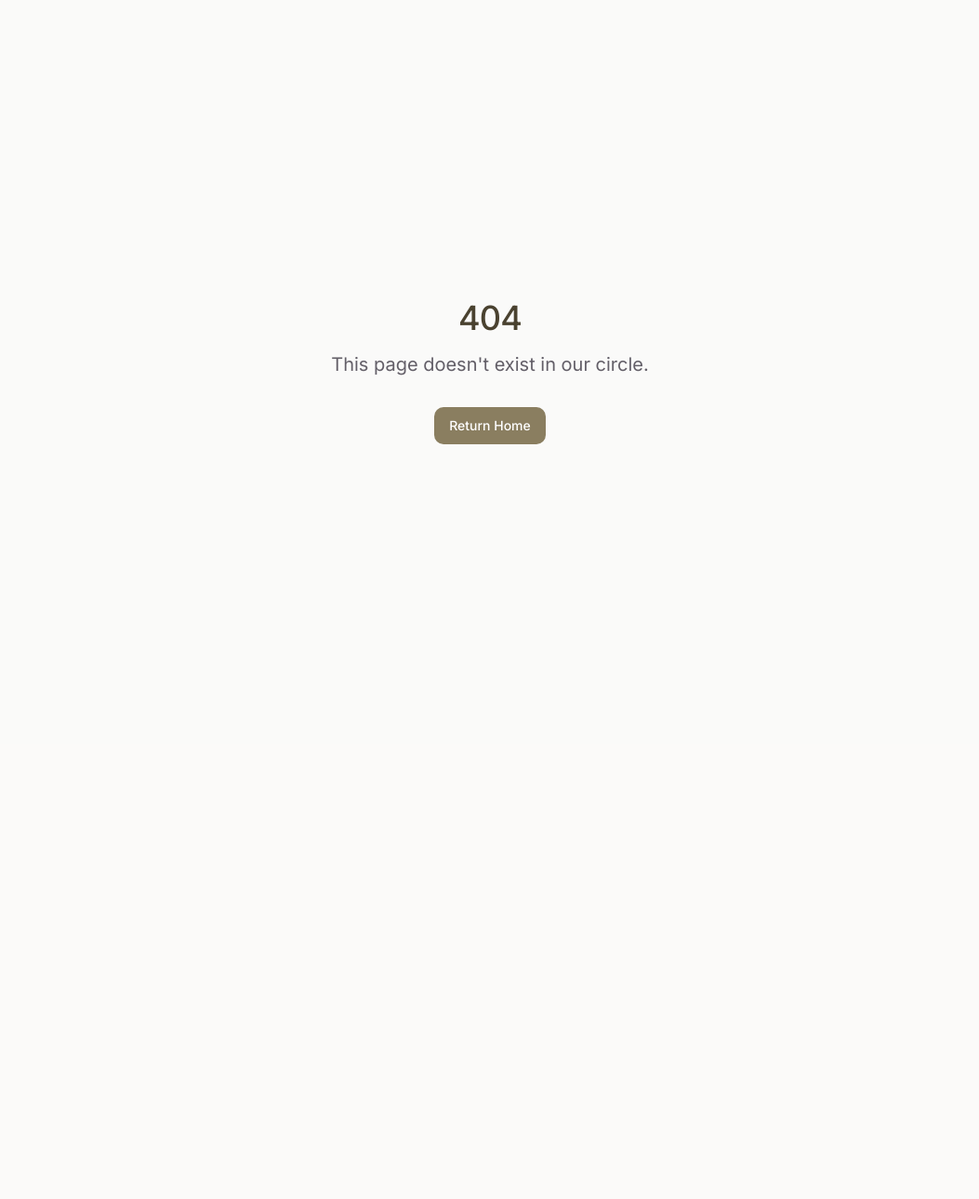
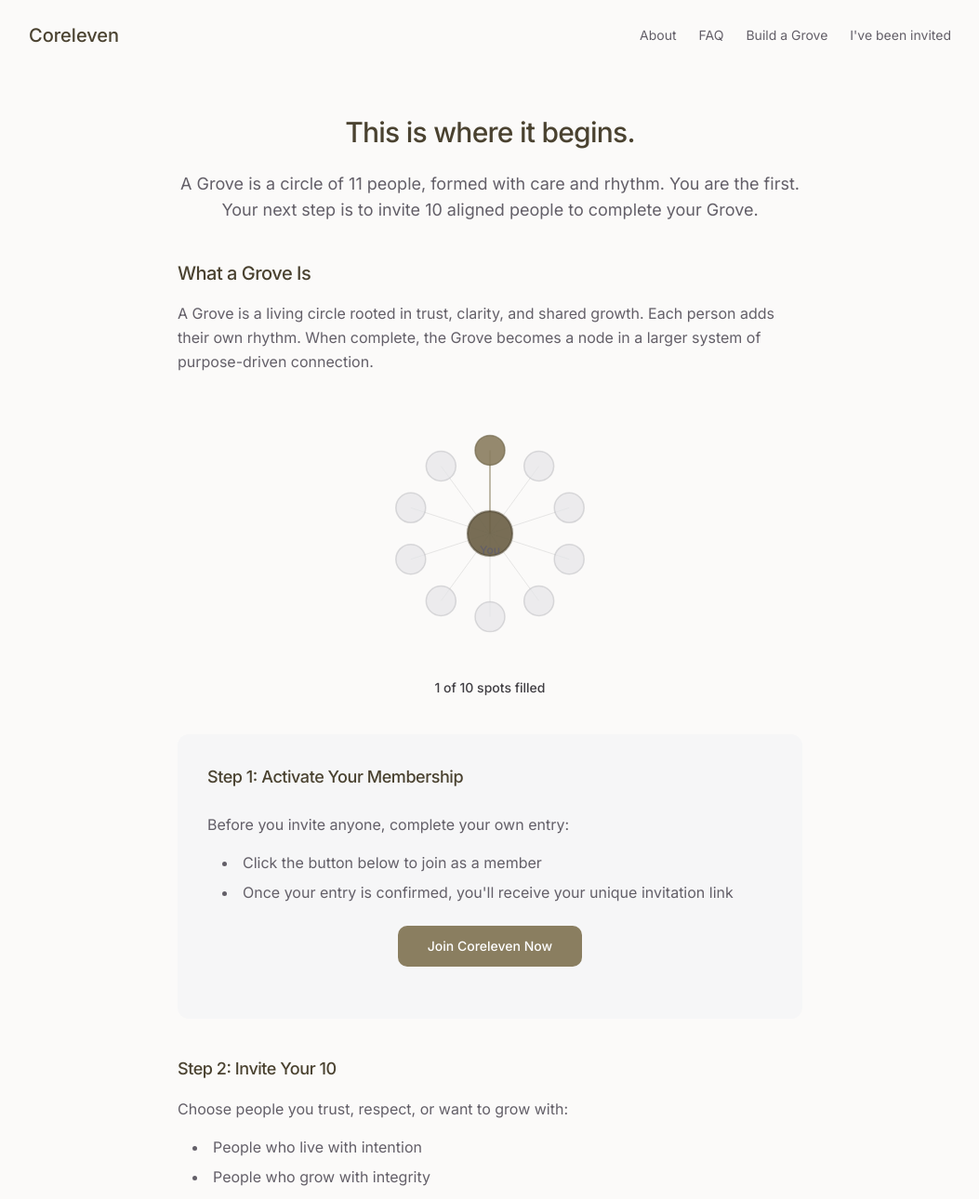
Before and after one commit to ICGNU3/coreleven-v2, a React (Vite) app: page /grove in a window 1280 px wide. Before the commit this address had no page. Shown: the top 1290 px of the page at 93% size, without its empty margins (113-1166 px from the left). Before the commit the page ends 800 px from the top, so only its background shows below. Built offline with nearby package versions, Linux system fonts and the light colour scheme.

Commit message:
feat: Add Start Grove page
Adds a new page to guide users through the process of forming a "Grove" of 11 people, including content, styling, and navigation.

```diff
--- a/src/App.tsx
+++ b/src/App.tsx
@@ -11,6 +11,7 @@ import StartPage from "./pages/StartPage";
 import NotFound from "./pages/NotFound";
 import FAQ from "./pages/FAQ";
 import AboutPage from "./pages/AboutPage";
+import StartGrovePage from "./pages/StartGrovePage";
 import { ScrollToTop } from "./components/ScrollToTop";
 
 const queryClient = new QueryClient();
@@ -27,6 +28,7 @@ const App = () => (
           <Route path="/invite/:inviteId?" element={<InvitePage />} />
           <Route path="/dashboard" element={<DashboardPage />} />
           <Route path="/start" element={<StartPage />} />
+          <Route path="/grove" element={<StartGrovePage />} />
           <Route path="/faq" element={<FAQ />} />
           <Route path="/about" element={<AboutPage />} />
           {/* ADD ALL CUSTOM ROUTES ABOVE THE CATCH-ALL "*" ROUTE */}
--- a/src/components/NavBar.tsx
+++ b/src/components/NavBar.tsx
@@ -16,6 +16,9 @@ export function NavBar({ className }: { className?: string }) {
         <Link to="/faq" className="text-sm text-stone-600 hover:text-earth-700 transition-colors">
           FAQ
         </Link>
+        <Link to="/grove" className="text-sm text-stone-600 hover:text-earth-700 transition-colors">
+          Build a Grove
+        </Link>
         <Link to="/invite" className="text-sm text-stone-600 hover:text-earth-700 transition-colors">
           I've been invited
         </Link>
--- /dev/null
+++ b/src/pages/StartGrovePage.tsx
@@ -0,0 +1,126 @@
+
+import React from 'react';
+import { Link } from 'react-router-dom';
+import { NavBar } from '@/components/NavBar';
+import { Footer } from '@/components/Footer';
+import { PrimaryButton } from '@/components/PrimaryButton';
+import { CircleVisual } from '@/components/CircleVisual';
+
+const StartGrovePage = () => {
+  return (
+    <div className="min-h-screen flex flex-col">
+      <div className="container max-w-5xl mx-auto px-4">
+        <NavBar />
+
+        <main className="flex-grow py-12">
+          <div className="max-w-2xl mx-auto">
+            <div className="text-center mb-10">
+              <h1 className="text-2xl md:text-3xl font-medium mb-6 text-earth-700">
+                This is where it begins.
+              </h1>
+
+              <p className="text-stone-600 text-lg mb-6">
+                A Grove is a circle of 11 people, formed with care and rhythm. You are the first.
+                Your next step is to invite 10 aligned people to complete your Grove.
+              </p>
+            </div>
+
+            <div className="mb-10">
+              <h2 className="text-xl font-medium mb-4 text-earth-700">
+                What a Grove Is
+              </h2>
+              <p className="text-stone-600 mb-8">
+                A Grove is a living circle rooted in trust, clarity, and shared growth.
+                Each person adds their own rhythm. When complete, the Grove becomes a node
+                in a larger system of purpose-driven connection.
+              </p>
+
+              <div className="flex justify-center mb-10">
+                <CircleVisual filledCount={1} />
+              </div>
+            </div>
+
+            <div className="bg-stone-100 p-8 rounded-lg mb-10">
+              <h3 className="text-lg font-medium mb-6 text-earth-700">
+                Step 1: Activate Your Membership
+              </h3>
+
+              <p className="text-stone-600 mb-4">
+                Before you invite anyone, complete your own entry:
+              </p>
+
+              <ul className="list-disc list-inside space-y-2 mb-6 text-stone-600 ml-4">
+                <li>Click the button below to join as a member</li>
+                <li>Once your entry is confirmed, you'll receive your unique invitation link</li>
+              </ul>
+
+              <div className="flex justify-center my-6">
+                <PrimaryButton size="lg" asChild>
+                  <Link to="/start">Join Coreleven Now</Link>
+                </PrimaryButton>
+              </div>
+            </div>
+
+            <div className="mb-10">
+              <h3 className="text-lg font-medium mb-4 text-earth-700">
+                Step 2: Invite Your 10
+              </h3>
+
+              <p className="text-stone-600 mb-4">
+                Choose people you trust, respect, or want to grow with:
+              </p>
+
+              <ul className="list-disc list-inside space-y-2 mb-8 text-stone-600 ml-4">
+                <li>People who live with intention</li>
+                <li>People who grow with integrity</li>
+                <li>People who move with rhythm, not urgency</li>
+              </ul>
+
+              <div className="bg-earth-50 p-6 rounded-lg mb-8 border border-earth-100">
+                <h4 className="font-medium mb-3 text-earth-700">What to Say</h4>
+                <p className="text-stone-600 italic">
+                  "I'm building a Grove — a circle of 11 people moving with rhythm, purpose, and clarity.
+                  You're someone I want in this with me. Together, we grow. If it feels right to you,
+                  I'll share the next step."
+                </p>
+              </div>
+            </div>
+
+            <div className="mb-10">
+              <h3 className="text-lg font-medium mb-4 text-earth-700">
+                Step 3: Share Your Link
+              </h3>
+
+              <ul className="list-disc list-inside space-y-2 mb-8 text-stone-600 ml-4">
+                <li>Once someone agrees, send them your invitation link</li>
+                <li>Let them know they'll be invited to build their own Grove after joining</li>
+              </ul>
+            </div>
+
+            <div className="bg-earth-100 p-8 rounded-lg mb-10">
+              <h3 className="text-lg font-medium mb-4 text-earth-700">
+                Completion Unlocks
+              </h3>
+
+              <p className="text-stone-600 mb-4">When your Grove is full:</p>
+
+              <ul className="list-disc list-inside space-y-2 mb-6 text-stone-600 ml-4">
+                <li>You receive a symbolic marker of completion</li>
+                <li>You gain access to the deeper rhythm layer</li>
+                <li>Your Grove becomes part of the Coreleven network</li>
+              </ul>
+            </div>
+
+            <div className="text-center text-earth-700 font-medium">
+              <p className="mb-2">Move clearly. Invite intentionally. Let the rhythm guide you.</p>
+              <p>Eleven is enough.</p>
+            </div>
+          </div>
+        </main>
+      </div>
+      <Footer />
+    </div>
+  );
+};
+
+export default StartGrovePage;
```
